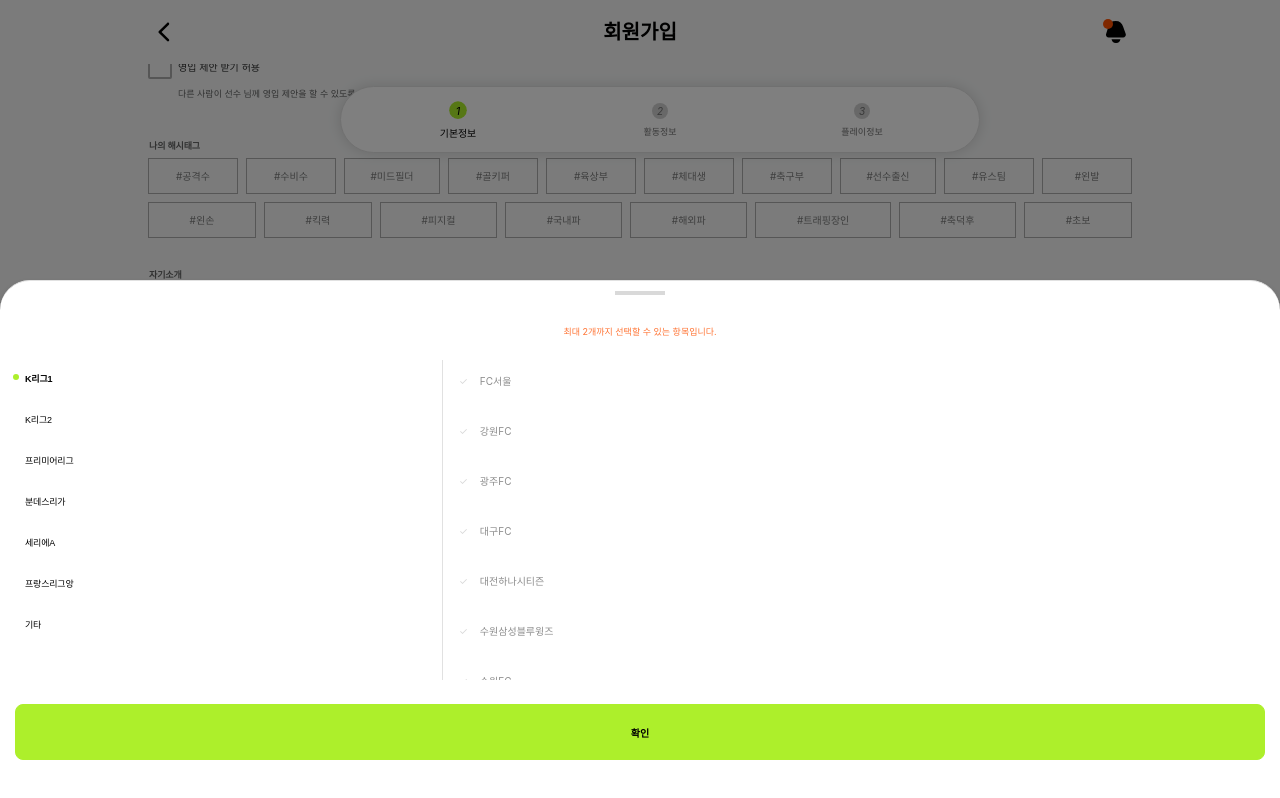
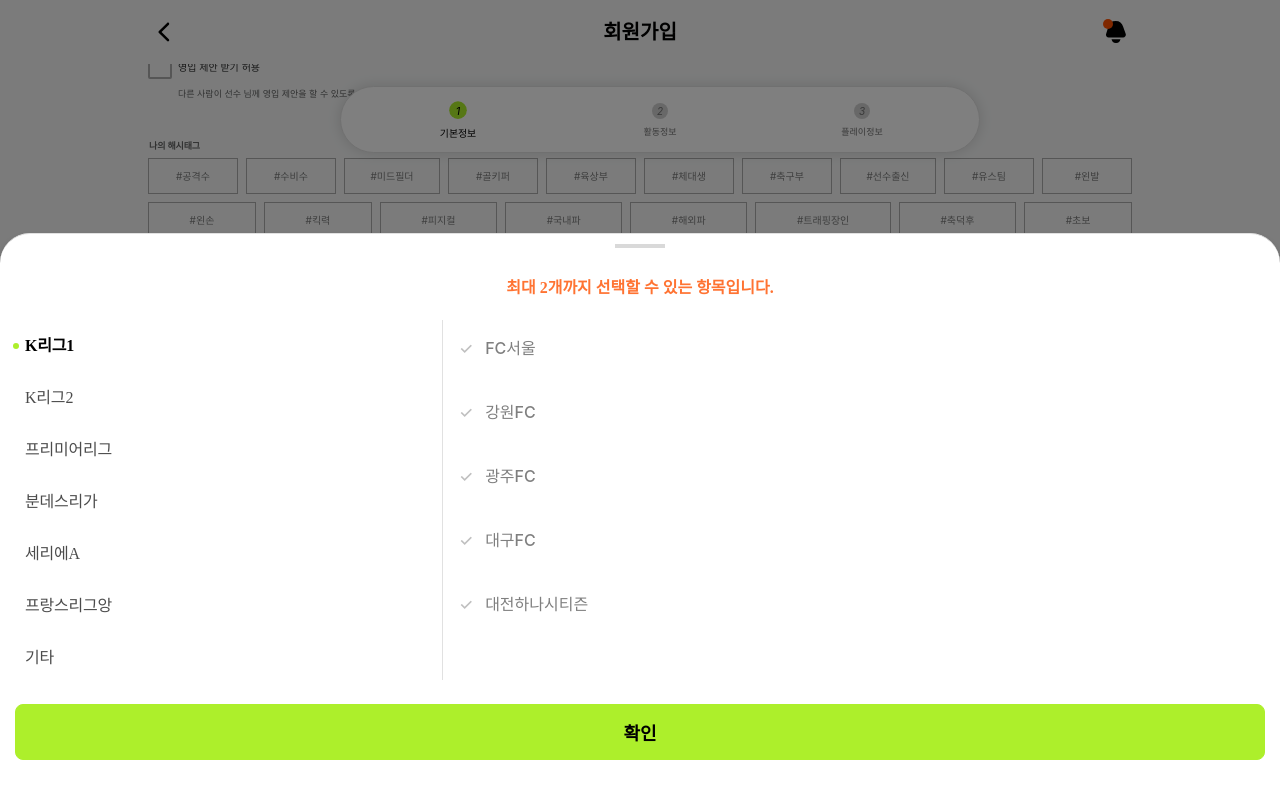
Before and after one commit to playmakersports/playmaker-fe, a Next.js app: page /user/join in a window 1280 px wide. Both pictures are taken after a click on the button "축구 클럽(팀)을 선택해주세요". Shown: the part 1329-2127 px from the top of the page. Built offline with nearby package versions, Linux system fonts and the light colour scheme.

Commit message:
[Fix] 공통 컴포넌트 스타일 등 일부 수정

```diff
--- a/src/components/Common/Button.tsx
+++ b/src/components/Common/Button.tsx
@@ -2,7 +2,7 @@ import React from "react";
 import { useTheme } from "@emotion/react";
 import styled from "@emotion/styled";
 
-interface ButtonPropsType {
+interface Props {
     mode: "main1" | "main2" | "basic" | "sub1" | "sub2";
     size: "large" | "medium" | "small" | "xsmall";
     type?: "button" | "submit" | "reset" | undefined;
@@ -14,13 +14,13 @@ interface ButtonPropsType {
 }
 
 const BUTTON_SIZE_STYLE: { [key: string]: { [key: string]: string } } = {
-    large: { fontSize: "1rem", height: "56px", weight: "600" },
-    medium: { fontSize: "0.9rem", height: "42px", weight: "600" },
-    small: { fontSize: "0.8rem", height: "28px", weight: "400" },
-    xsmall: { fontSize: "0.75rem", height: "28px", weight: "500" },
+    large: { fontSize: "1.8rem", height: "56px", weight: "600" },
+    medium: { fontSize: "1.6rem", height: "42px", weight: "600" },
+    small: { fontSize: "1.4rem", height: "28px", weight: "400" },
+    xsmall: { fontSize: "1.4rem", height: "28px", weight: "500" },
 };
 
-function Button({ mode, size, type, text, main = true, noFlex = false, shadow = true, callback }: ButtonPropsType) {
+function Button({ mode, size, type, text, main = true, noFlex = false, shadow = true, callback }: Props) {
     const theme = useTheme();
     const BUTTON_MODE_STYLE = {
         main1: {
@@ -91,6 +91,7 @@ const Wrapper = styled.button<{
     box-shadow: ${({ modestyle, mode, shadow }) => (shadow ? modestyle[mode].shadow : "none")};
     border-radius: ${({ modestyle, mode }) => modestyle[mode].radius};
     color: ${({ modestyle, mode }) => modestyle[mode].color};
+    font-family: SUITE Variable;
     font-size: ${({ size }) => BUTTON_SIZE_STYLE[size].fontSize};
     font-weight: ${({ size }) => BUTTON_SIZE_STYLE[size].weight};
     &:hover {
--- a/src/components/Common/DropSelector.tsx
+++ b/src/components/Common/DropSelector.tsx
@@ -1,7 +1,9 @@
+import React, { useEffect, useState } from "react";
 import styled from "@emotion/styled";
-import React, { useEffect, useState } from "react";
 import { FieldValues, RegisterOptions, UseFormRegister, UseFormWatch } from "react-hook-form";
+
 import Button from "./Button";
+import { MdHeadText } from "@/src/styles/common";
 
 export interface IDropdownItemType {
     optionName: string;
@@ -144,7 +146,7 @@ const SelectedOptions = styled.div`
     flex-direction: column;
     align-items: center;
     padding: 4px 0 32px;
-    font-size: 1rem;
+    font-size: 1.6rem;
     line-height: 1.55rem;
     font-weight: 500;
     word-break: keep-all;
@@ -155,18 +157,18 @@ const SelectedOptions = styled.div`
         content: "✓ 선택됨";
         margin: 0 0 4px;
         padding: 6px 8px;
-        background-color: ${({ theme }) => theme.color.main2};
         border-radius: 24px;
-        color: #000;
-        font-size: 0.75rem;
-        line-height: 1rem;
-        font-weight: 400;
+        color: ${({ theme }) => theme.color.black};
+        border: 1px solid ${({ theme }) => theme.color.black};
+        font-family: SUITE Variable;
+        font-size: 1.4rem;
+        line-height: 1.2rem;
     }
 `;
 
-const BeforeSelected = styled.p`
+const BeforeSelected = styled(MdHeadText)`
     margin: 12px 0 24px;
-    font-size: 0.9rem;
+    font-size: 1.6rem;
     text-align: center;
     opacity: 0.8;
     color: ${({ theme }) => theme.color.warn};
@@ -205,10 +207,13 @@ const Filter = styled.div`
 `;
 const FilterItem = styled.button<{ isSelected: boolean }>`
     padding: 12px 8px 12px 2px;
-    font-size: 0.9rem;
+    font-size: 1.6rem;
+    font-family: SUITE Variable;
     text-align: left;
-    font-weight: ${({ isSelected }) => (isSelected ? 600 : 300)};
+    font-weight: ${({ isSelected }) => (isSelected ? 700 : 400)};
+    opacity: ${({ isSelected }) => (isSelected ? 1 : 0.7)};
     letter-spacing: -0.2px;
+    user-select: none;
     &::before {
         content: "";
         display: ${({ isSelected }) => (isSelected ? "inline-block" : "none")};
@@ -229,8 +234,9 @@ const Items = styled.ul`
     flex-direction: column;
     gap: 8px;
     overflow-y: scroll;
+    user-select: none;
     li {
-        font-size: 1rem;
+        font-size: 1.6rem;
         input {
             display: none;
             &:checked + label {
@@ -247,14 +253,14 @@ const Items = styled.ul`
             display: flex;
             align-items: center;
             cursor: pointer;
-            padding: 16px;
-            font-weight: 400;
+            padding: 20px 16px;
+            font-weight: 500;
             color: ${({ theme }) => theme.color.black};
-            opacity: 0.45;
+            opacity: 0.5;
             &::before {
                 content: "✓";
                 margin-right: 12px;
-                opacity: 0.35;
+                opacity: 0.5;
             }
         }
     }
--- a/src/components/Common/Modal.tsx
+++ b/src/components/Common/Modal.tsx
@@ -34,6 +34,7 @@ function Modal({ setShow, btns, children }: IModalPopupPropsType) {
                     <div className="modal-btn-container">
                         {btns.map((btn) => (
                             <Button
+                                key={btn.text}
                                 type={btn.type}
                                 text={btn.text}
                                 mode={btn.mode}
```
